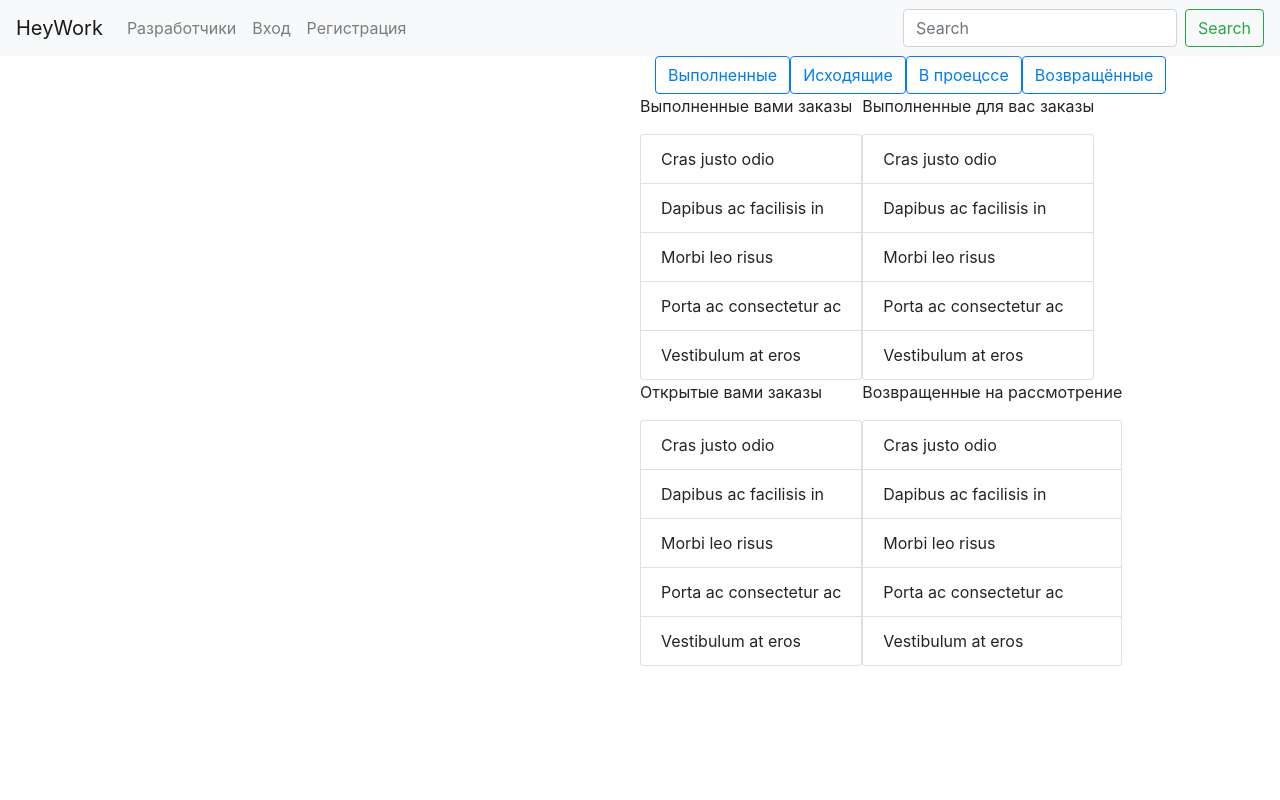
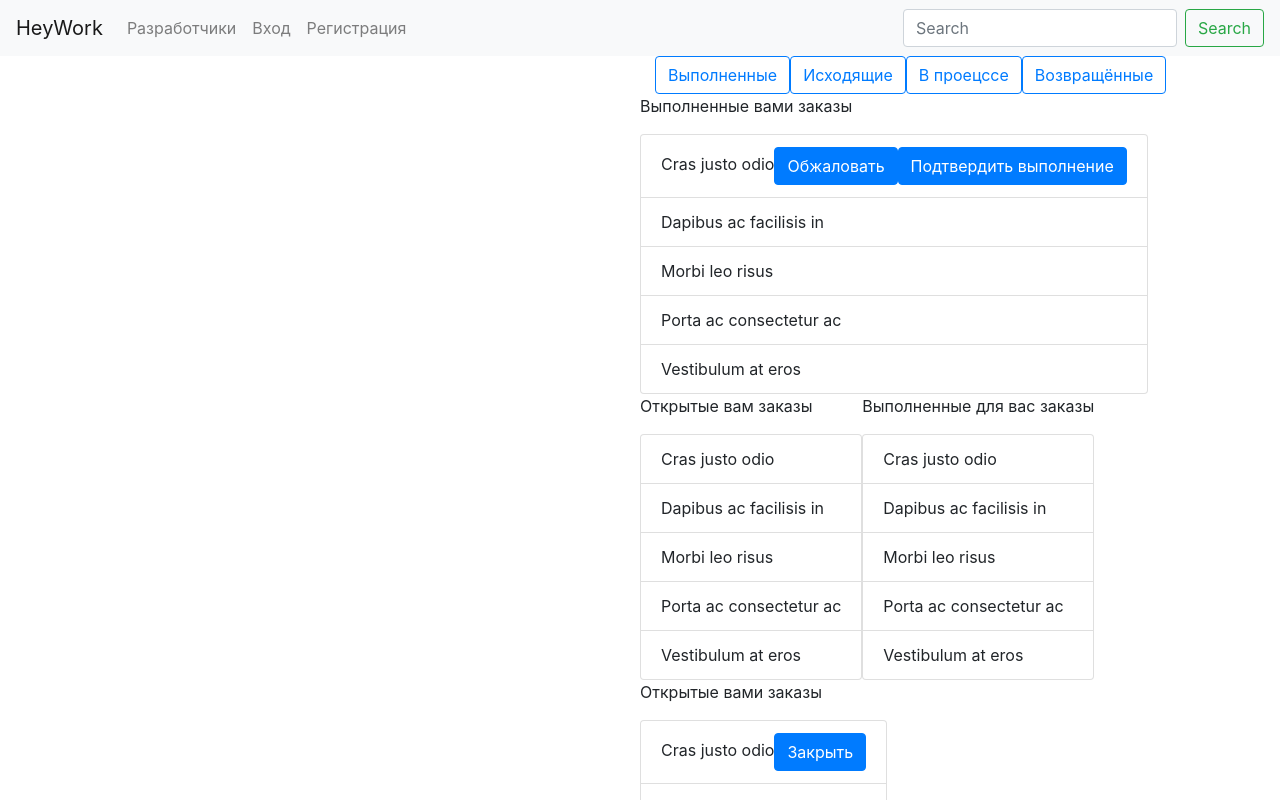
Before and after one commit to dckntm/HeyWork, an Angular app in the folder frontend/client/: page /user/1 in a window 1280 px wide. Shown: the top 800 px of the page. Built offline with nearby package versions, Linux system fonts and the light colour scheme; no server answers.

Commit message:
add buttons

```diff
--- a/frontend/client/src/app/pages/personal/components/opened-customer-orders/opened-customer-orders.component.html
+++ b/frontend/client/src/app/pages/personal/components/opened-customer-orders/opened-customer-orders.component.html
@@ -1 +1,8 @@
-<p>opened-customer-orders works!</p>
+<p>Открытые вам заказы</p>
+<ul class="list-group">
+    <li class="list-group-item">Cras justo odio</li>
+    <li class="list-group-item">Dapibus ac facilisis in</li>
+    <li class="list-group-item">Morbi leo risus</li>
+    <li class="list-group-item">Porta ac consectetur ac</li>
+    <li class="list-group-item">Vestibulum at eros</li>
+  </ul>
--- a/frontend/client/src/app/pages/personal/components/process-orders/process-orders.component.html
+++ b/frontend/client/src/app/pages/personal/components/process-orders/process-orders.component.html
@@ -1,6 +1,6 @@
 <p>Открытые вами заказы</p>
 <ul class="list-group">
-    <li class="list-group-item">Cras justo odio</li>
+    <li class="list-group-item">Cras justo odio<button type="button" class="btn btn-primary">Закрыть</button></li>
     <li class="list-group-item">Dapibus ac facilisis in</li>
     <li class="list-group-item">Morbi leo risus</li>
     <li class="list-group-item">Porta ac consectetur ac</li>
--- a/frontend/client/src/app/pages/personal/components/returned-orders/returned-orders.component.html
+++ b/frontend/client/src/app/pages/personal/components/returned-orders/returned-orders.component.html
@@ -1,6 +1,6 @@
 <p>Возвращенные на рассмотрение</p>
 <ul class="list-group">
-    <li class="list-group-item">Cras justo odio</li>
+    <li class="list-group-item">Cras justo odio<button type="button" class="btn btn-primary">Закрыть после изменений</button></li>
     <li class="list-group-item">Dapibus ac facilisis in</li>
     <li class="list-group-item">Morbi leo risus</li>
     <li class="list-group-item">Porta ac consectetur ac</li>
--- a/frontend/client/src/app/pages/personal/components/user-orders/user-orders.component.html
+++ b/frontend/client/src/app/pages/personal/components/user-orders/user-orders.component.html
@@ -1,6 +1,6 @@
 <p>Выполненные вами заказы</p>
 <ul class="list-group">
-    <li class="list-group-item">Cras justo odio</li>
+    <li class="list-group-item">Cras justo odio<button type="button" class="btn btn-primary">Обжаловать</button><button type="button" class="btn btn-primary">Подтвердить выполнение</button></li>
     <li class="list-group-item">Dapibus ac facilisis in</li>
     <li class="list-group-item">Morbi leo risus</li>
     <li class="list-group-item">Porta ac consectetur ac</li>
--- a/frontend/client/src/app/pages/personal/personal-page/personal-page.component.html
+++ b/frontend/client/src/app/pages/personal/personal-page/personal-page.component.html
@@ -13,6 +13,7 @@
             </div>
             <div class="row">
                 <app-user-orders [currentBlock] = 'chosenTable'></app-user-orders>
+                <app-opened-customer-orders></app-opened-customer-orders>
                 <app-output-orders [currentBlock] = 'chosenTable'></app-output-orders>
                 <app-process-orders [currentBlock] = 'chosenTable'></app-process-orders>
                 <app-returned-orders [currentBlock] = 'chosenTable'></app-returned-orders>
```
Also changed, not shown: 2 other files (tests, documents, lock files or other folders).
